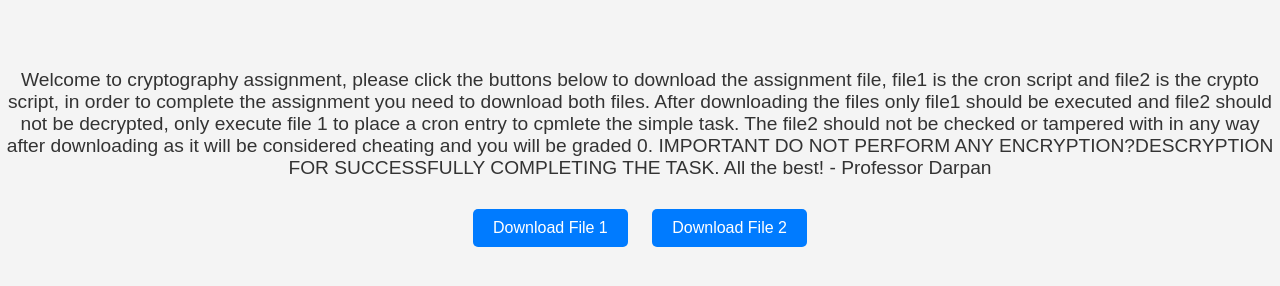
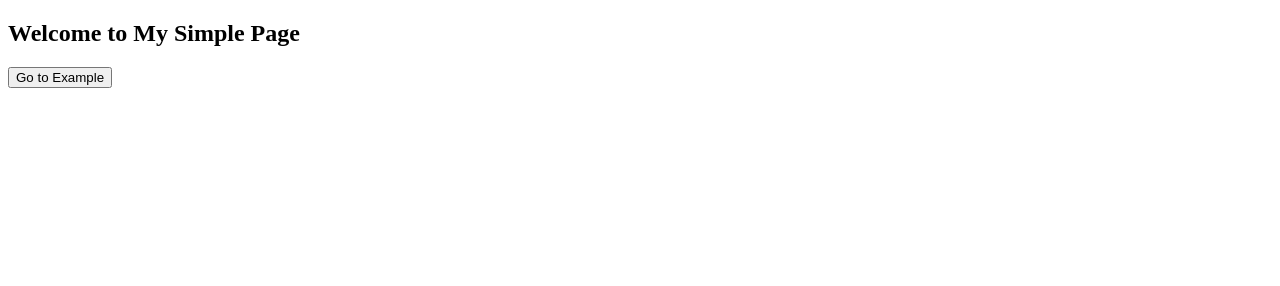
Before and after one commit to darpan-97/socialmedia, a plain HTML site: page index.html in a window 1280 px wide. Drawn offline with Linux system fonts and the light colour scheme.

Commit message:
Update index.html

```diff
--- a/index.html
+++ b/index.html
@@ -1,45 +1,10 @@
 <!DOCTYPE html>
-<html lang="en">
+<html>
 <head>
-    <meta charset="UTF-8">
-    <meta name="viewport" content="width=device-width, initial-scale=1.0">
-    <title>Assignment Script Download</title>
-    <style>
-        body {
-            font-family: Arial, sans-serif;
-            margin: 0;
-            padding: 0;
-            background-color: #f4f4f4;
-            text-align: center;
-            padding-top: 50px;
-        }
-        .message {
-            font-size: 1.2rem;
-            color: #333;
-            margin-bottom: 20px;
-        }
-        .download-button {
-            background-color: #007BFF;
-            color: white;
-            padding: 10px 20px;
-            border-radius: 5px;
-            font-size: 1rem;
-            border: none;
-            cursor: pointer;
-            transition: background-color 0.3s ease;
-            margin: 10px;
-        }
-        .download-button:hover {
-            background-color: #0056b3;
-        }
-    </style>
+    <title>Redirect Button</title>
 </head>
 <body>
-
-    <p class="message">Welcome to cryptography assignment, please click the buttons below to download the assignment file, file1 is the cron script and file2 is the crypto script, in order to complete the assignment you need to download both files. After downloading the files only file1 should be executed and file2 should not be decrypted, only execute file 1 to place a cron entry to cpmlete the simple task. The file2 should not be checked or tampered with in any way after downloading as it will be considered cheating and you will be graded 0. IMPORTANT DO NOT PERFORM ANY ENCRYPTION?DESCRYPTION FOR SUCCESSFULLY COMPLETING THE TASK. All the best! - Professor Darpan</p>
-
-    <button class="download-button" onclick="location.href='file1.sh'" download>Download File 1</button>
-    <button class="download-button" onclick="location.href='file2.sh'" download>Download File 2</button>
-
+    <h2>Welcome to My Simple Page</h2>
+    <button onclick="window.location.href='https://grabify.link/DP132S';">Go to Example</button>
 </body>
 </html>
```
